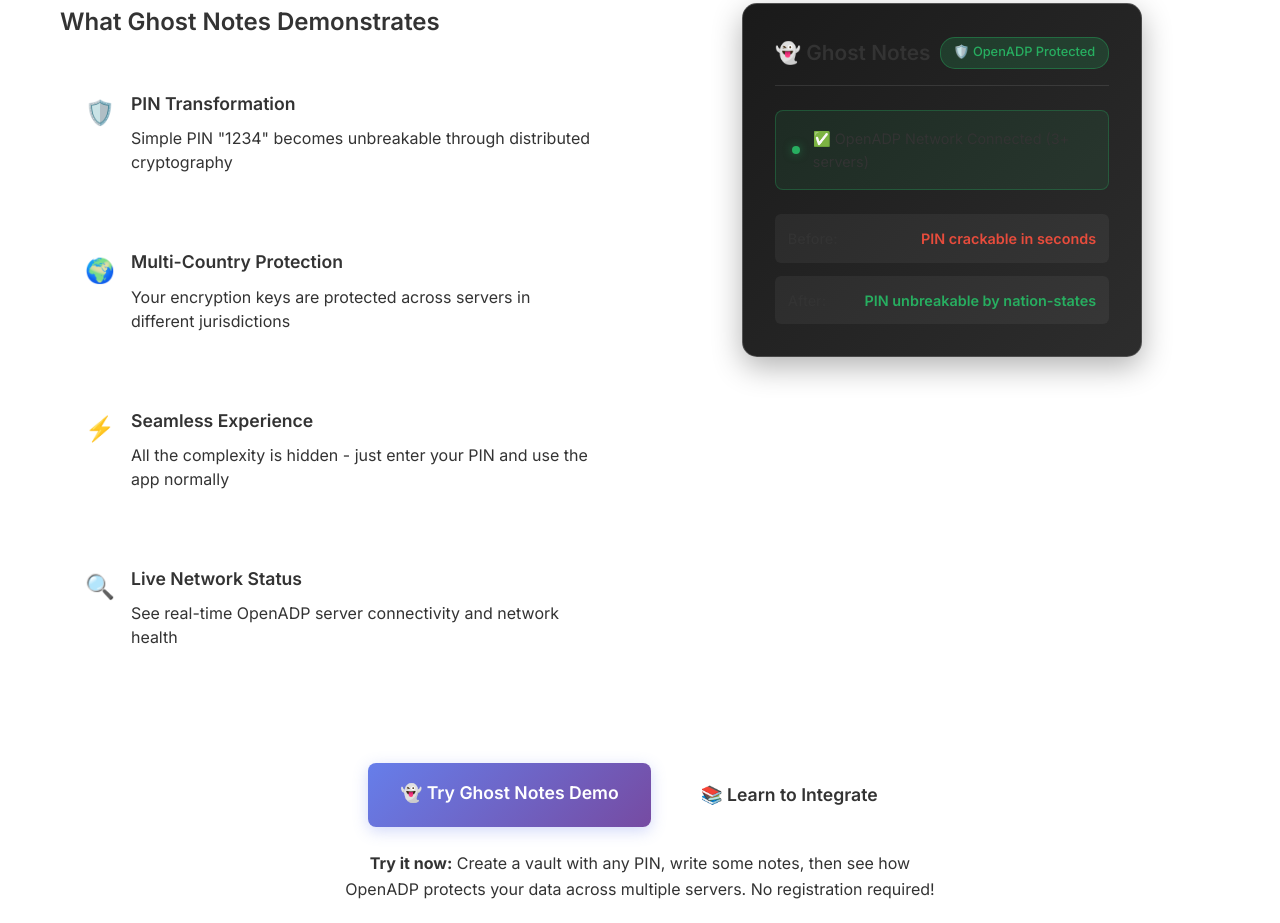
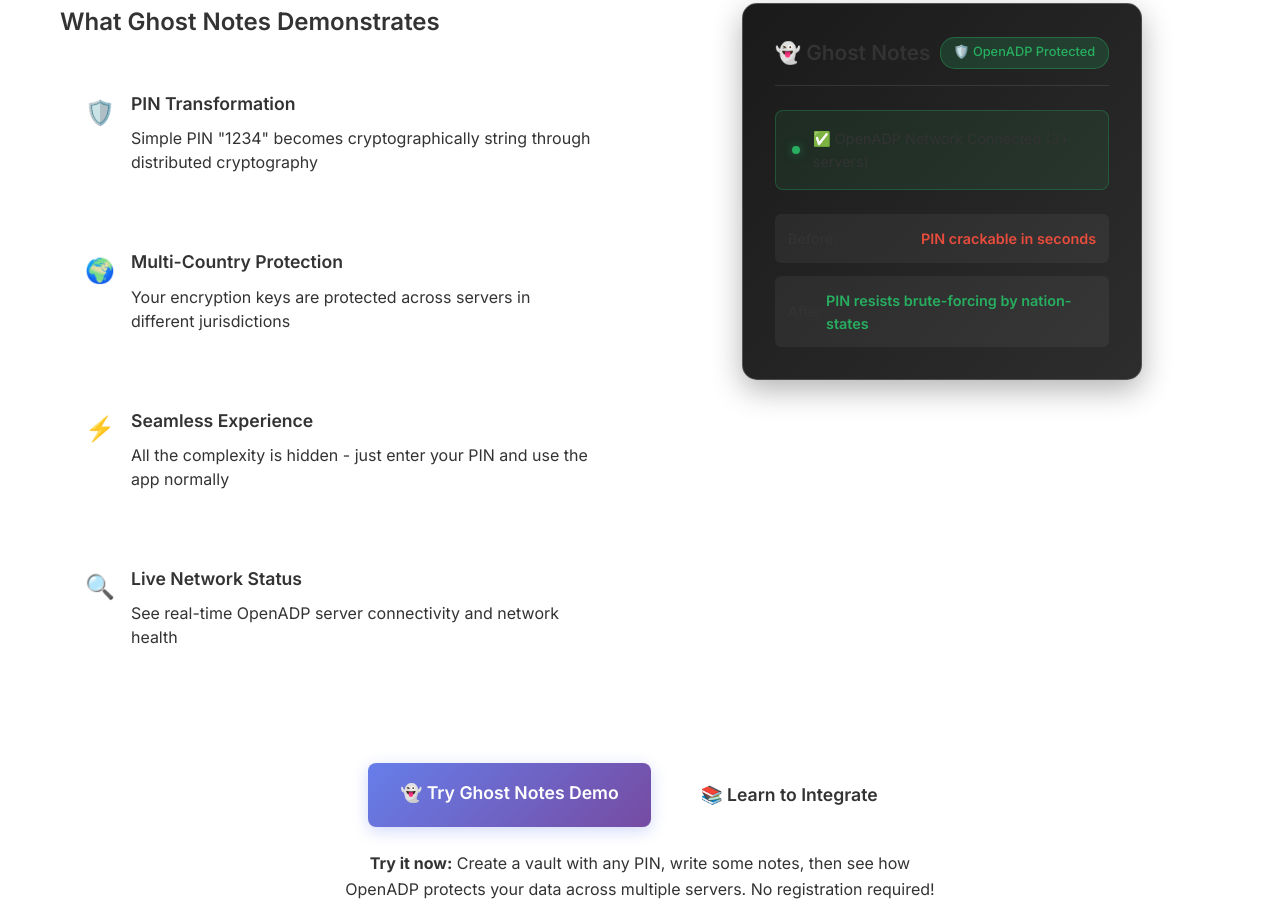
Before and after one commit to OpenADP/home_page, a plain HTML site: page index.html in a window 1280 px wide. Shown: the part 3194-4117 px from the top of the page. Drawn offline with Linux system fonts and the light colour scheme.

Commit message:
Removed 'unbreakable'.

```diff
--- a/index.html
+++ b/index.html
@@ -131,7 +131,7 @@
                                     <span class="demo-icon">🛡️</span>
                                     <div class="demo-text">
                                         <strong>PIN Transformation</strong>
-                                        <p>Simple PIN "1234" becomes unbreakable through distributed cryptography</p>
+                                        <p>Simple PIN "1234" becomes cryptographically string through distributed cryptography</p>
                                     </div>
                                 </div>
                                 <div class="demo-feature">
@@ -175,7 +175,7 @@
                                     </div>
                                     <div class="security-item">
                                         <span class="security-label">After:</span>
-                                        <span class="security-value strong">PIN unbreakable by nation-states</span>
+                                        <span class="security-value strong">PIN resists brute-forcing by nation-states</span>
                                     </div>
                                 </div>
                             </div>
```
Also changed, not shown: developer-quickstart.html (+1 -1 lines), ghost-notes/index-openadp.html (+2 -2 lines).
